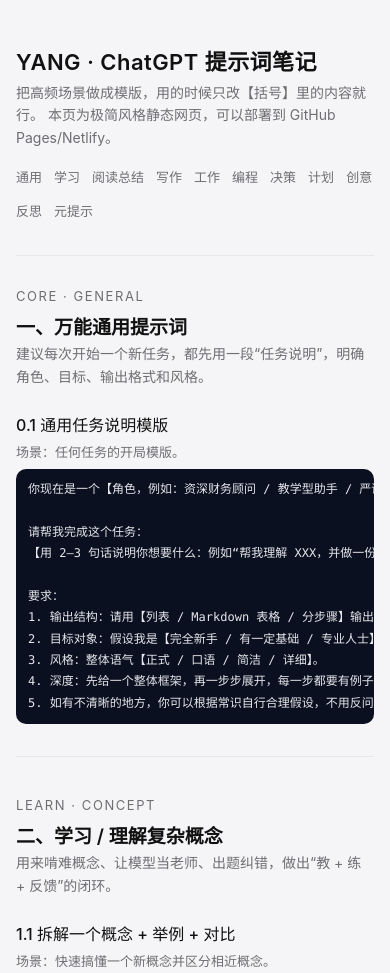
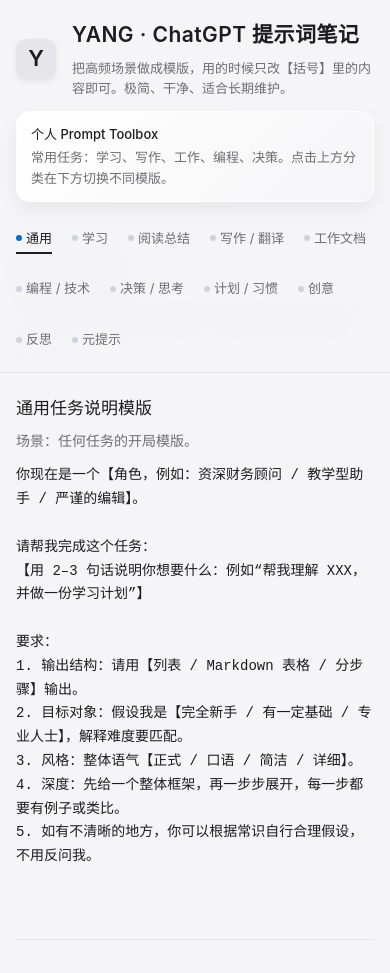
Before and after one commit to Ricardo-Yang/T1, a plain HTML site: page index.html in a window 390 px wide. Shown: the top 973 px of the page. Drawn offline with Linux system fonts and the light colour scheme.

Commit message:
Update index.html

```diff
--- a/index.html
+++ b/index.html
@@ -8,18 +8,18 @@
   <style>
     :root {
       --bg: #f5f5f7;
-      --card-bg: #ffffff;
+      --text-main: #1d1d1f;
+      --text-muted: #6e6e73;
       --border: #e5e5ea;
-      --text-main: #111111;
-      --text-muted: #6e6e73;
       --link: #0070c9;
+      --accent: #0070c9;
     }
 
     * {
       box-sizing: border-box;
     }
 
-    body {
+    html, body {
       margin: 0;
       padding: 0;
       font-family: -apple-system, BlinkMacSystemFont, "SF Pro Text",
@@ -29,170 +29,340 @@
       -webkit-font-smoothing: antialiased;
     }
 
+    body {
+      font-size: 16px;
+      line-height: 1.6;
+    }
+
+    /* 顶部固定头部 + 导航 */
+    .site-header {
+      position: fixed;
+      top: 0;
+      left: 0;
+      right: 0;
+      background: rgba(245, 245, 247, 0.96);
+      backdrop-filter: blur(18px);
+      border-bottom: 1px solid var(--border);
+      z-index: 10;
+    }
+
+    .header-inner {
+      max-width: 960px;
+      margin: 0 auto;
+      padding: 18px 16px 16px;
+    }
+
+    .brand-row {
+      display: flex;
+      align-items: center;
+      gap: 16px;
+    }
+
+    /* 顶部图标：灰底 + 黑字 Y2 */
+    .brand-mark {
+      width: 40px;
+      height: 40px;
+      border-radius: 10px;
+      background: #e5e5ea; /* 苹果风浅灰 */
+      display: flex;
+      align-items: center;
+      justify-content: center;
+      font-size: 22px;
+      font-weight: 600;
+      color: #1d1d1f;
+      box-shadow: 0 2px 6px rgba(0, 0, 0, 0.08);
+      flex-shrink: 0;
+    }
+
+    .title-block {
+      display: flex;
+      flex-direction: column;
+      gap: 2px;
+    }
+
+    .site-title {
+      font-size: 24px;
+      font-weight: 600;
+      letter-spacing: 0.02em;
+      margin: 0;
+    }
+
+    .site-subtitle {
+      margin: 0;
+      margin-top: 4px;
+      font-size: 14px;
+      color: var(--text-muted);
+      max-width: 560px;
+    }
+
+    /* 顶部小卡片：作为简洁的“图片/模块” */
+    .hero-card {
+      margin-top: 16px;
+      padding: 12px 14px;
+      border-radius: 14px;
+      border: 1px solid rgba(255, 255, 255, 0.8);
+      background: linear-gradient(135deg, #ffffff, #f5f5f7);
+      box-shadow: 0 8px 20px rgba(0, 0, 0, 0.06);
+      display: flex;
+      align-items: center;
+      gap: 10px;
+    }
+
+    .hero-text {
+      display: flex;
+      flex-direction: column;
+      gap: 2px;
+      font-size: 13px;
+    }
+
+    .hero-title {
+      font-weight: 500;
+    }
+
+    .hero-desc {
+      color: var(--text-muted);
+    }
+
+    .site-nav {
+      margin-top: 22px;
+      display: flex;
+      flex-wrap: wrap;
+      gap: 20px;
+      font-size: 13px;
+    }
+
+    .nav-link {
+      border: none;
+      background: none;
+      padding: 4px 0;
+      margin: 0;
+      font: inherit;
+      color: var(--text-muted);
+      cursor: pointer;
+      border-bottom: 2px solid transparent;
+      display: inline-flex;
+      align-items: center;
+      gap: 4px;
+    }
+
+    .nav-dot {
+      width: 6px;
+      height: 6px;
+      border-radius: 999px;
+      background: #d0d3da;
+    }
+
+    .nav-link:hover {
+      color: var(--text-main);
+    }
+
+    .nav-link.active {
+      color: var(--text-main);
+      border-color: var(--text-main);
+    }
+
+    .nav-link.active .nav-dot {
+      background: var(--accent);
+    }
+
+    /* 主体内容：预留头部高度 + 适当间距 */
     .page {
       max-width: 960px;
       margin: 0 auto;
-      padding: 32px 16px 64px;
+      padding: 210px 16px 64px;
     }
 
-    header {
-      padding: 12px 0 32px;
+    section {
+      display: none;
+      margin-bottom: 56px;
+      padding-bottom: 36px;
       border-bottom: 1px solid var(--border);
     }
 
-    .site-title {
-      font-size: 28px;
-      font-weight: 600;
-      letter-spacing: 0.02em;
-    }
-
-    .site-subtitle {
-      margin-top: 6px;
-      font-size: 14px;
-      color: var(--text-muted);
-      max-width: 540px;
-      line-height: 1.6;
-    }
-
-    nav {
-      margin-top: 18px;
-      display: flex;
-      flex-wrap: wrap;
-      gap: 12px;
-      font-size: 13px;
-    }
-
-    nav a {
-      color: var(--text-muted);
-      text-decoration: none;
-      padding-bottom: 2px;
-      border-bottom: 1px solid transparent;
-    }
-
-    nav a:hover {
-      color: var(--text-main);
-      border-color: var(--border);
-    }
-
-    main {
-      margin-top: 32px;
-    }
-
-    section {
-      margin-bottom: 40px;
-      padding-bottom: 24px;
-      border-bottom: 1px solid var(--border);
+    section.active {
+      display: block;
     }
 
     section:last-of-type {
       border-bottom: none;
+      padding-bottom: 0;
+      margin-bottom: 32px;
     }
 
     .section-label {
-      font-size: 13px;
+      font-size: 12px;
       text-transform: uppercase;
-      letter-spacing: 0.12em;
+      letter-spacing: 0.14em;
       color: var(--text-muted);
-      margin-bottom: 8px;
+      margin-bottom: 12px;
+      display: inline-flex;
+      align-items: center;
+      gap: 8px;
+    }
+
+    .section-dot {
+      width: 8px;
+      height: 8px;
+      border-radius: 999px;
+      background: radial-gradient(circle at 30% 0%, #e0ecff, #4c6fff);
     }
 
     h2 {
       font-size: 22px;
-      margin: 0 0 4px;
+      margin: 0 0 10px;
       font-weight: 600;
     }
 
     .section-desc {
-      font-size: 14px;
+      font-size: 15px;
       color: var(--text-muted);
-      margin: 0 0 16px;
-      line-height: 1.6;
-      max-width: 640px;
+      margin: 0 0 30px;
+      max-width: 660px;
     }
 
     h3 {
-      font-size: 17px;
-      margin: 24px 0 6px;
+      font-size: 18px;
+      margin: 32px 0 8px;
       font-weight: 500;
     }
 
-    .prompt-note {
-      font-size: 13px;
-      color: var(--text-muted);
-      margin: 0 0 8px;
+    /* 第一条提示词略微缩小顶部间距 */
+    h3:first-of-type {
+      margin-top: 4px;
     }
 
+    .prompt-note {
+      font-size: 14px;
+      color: var(--text-muted);
+      margin: 0 0 12px;
+    }
+
+    /* 提示词区：无框线，正常正文，增大模块间距 */
     pre {
-      margin: 0 0 8px;
-      background: #0b1020;
-      color: #e5e7eb;
-      padding: 10px 12px;
-      border-radius: 10px;
-      font-size: 12px;
+      margin: 0 0 34px;
+      background: transparent;
+      color: var(--text-main);
+      padding: 0;
+      border-radius: 0;
+      border: none;
+      font-size: 15px;
       line-height: 1.7;
-      overflow-x: auto;
+      white-space: pre-wrap;
     }
 
     code {
-      font-family: ui-monospace, SFMono-Regular, Menlo, Monaco, Consolas,
-        "Liberation Mono", "Courier New", monospace;
-      white-space: pre;
+      font-family: inherit;
     }
 
-    .footer {
-      margin-top: 40px;
-      padding-top: 16px;
-      border-top: 1px solid var(--border);
-      font-size: 12px;
-      color: var(--text-muted);
+    a {
+      color: var(--link);
+      text-decoration: none;
+    }
+
+    a:hover {
+      text-decoration: underline;
     }
 
     @media (max-width: 640px) {
       .site-title {
-        font-size: 22px;
+        font-size: 21px;
+      }
+      .site-subtitle {
+        font-size: 13px;
+      }
+      .hero-card {
+        margin-top: 12px;
       }
       h2 {
-        font-size: 19px;
+        font-size: 20px;
       }
       h3 {
-        font-size: 16px;
+        font-size: 17px;
+      }
+      .section-desc {
+        font-size: 14px;
+      }
+      pre {
+        font-size: 14px;
+      }
+      .page {
+        padding-top: 220px;
       }
     }
   </style>
 </head>
 <body>
-  <div class="page">
-    <header>
-      <div class="site-title">YANG · ChatGPT 提示词笔记</div>
-      <div class="site-subtitle">
-        把高频场景做成模版，用的时候只改【括号】里的内容就行。
-        本页为极简风格静态网页，可以部署到 GitHub Pages/Netlify。
+  <!-- 顶部固定：标题 + 导航 + 小卡片 -->
+  <header class="site-header">
+    <div class="header-inner">
+      <div class="brand-row">
+        <div class="brand-mark">Y</div>
+        <div class="title-block">
+          <h1 class="site-title">YANG · ChatGPT 提示词笔记</h1>
+          <p class="site-subtitle">
+            把高频场景做成模版，用的时候只改【括号】里的内容即可。极简、干净、适合长期维护。
+          </p>
         </div>
-      <nav>
-        <a href="#general">通用</a>
-        <a href="#learning">学习</a>
-        <a href="#reading">阅读总结</a>
-        <a href="#writing">写作</a>
-        <a href="#work">工作</a>
-        <a href="#code">编程</a>
-        <a href="#decision">决策</a>
-        <a href="#plan">计划</a>
-        <a href="#idea">创意</a>
-        <a href="#reflect">反思</a>
-        <a href="#meta">元提示</a>
+      </div>
+
+      <div class="hero-card">
+        <div class="hero-text">
+          <div class="hero-title">个人 Prompt Toolbox</div>
+          <div class="hero-desc">常用任务：学习、写作、工作、编程、决策。点击上方分类在下方切换不同模版。</div>
+        </div>
+      </div>
+
+      <nav class="site-nav">
+        <button class="nav-link active" data-section="general">
+          <span class="nav-dot"></span> 通用
+        </button>
+        <button class="nav-link" data-section="learning">
+          <span class="nav-dot"></span> 学习
+        </button>
+        <button class="nav-link" data-section="reading">
+          <span class="nav-dot"></span> 阅读总结
+        </button>
+        <button class="nav-link" data-section="writing">
+          <span class="nav-dot"></span> 写作 / 翻译
+        </button>
+        <button class="nav-link" data-section="work">
+          <span class="nav-dot"></span> 工作文档
+        </button>
+        <button class="nav-link" data-section="code">
+          <span class="nav-dot"></span> 编程 / 技术
+        </button>
+        <button class="nav-link" data-section="decision">
+          <span class="nav-dot"></span> 决策 / 思考
+        </button>
+        <button class="nav-link" data-section="plan">
+          <span class="nav-dot"></span> 计划 / 习惯
+        </button>
+        <button class="nav-link" data-section="idea">
+          <span class="nav-dot"></span> 创意
+        </button>
+        <button class="nav-link" data-section="reflect">
+          <span class="nav-dot"></span> 反思
+        </button>
+        <button class="nav-link" data-section="meta">
+          <span class="nav-dot"></span> 元提示
+        </button>
       </nav>
+    </div>
   </header>
 
-    <main>
+  <!-- 主体内容：每个 section 相当于一个“界面” -->
+  <main class="page">
     <!-- 通用 -->
-      <section id="general">
-        <div class="section-label">Core · General</div>
-        <h2>一、万能通用提示词</h2>
+    <section data-section="general" class="active">
+      <div class="section-label">
+        <span class="section-dot"></span> Core · General
+      </div>
+      <h2>通用提示词</h2>
       <p class="section-desc">
-          建议每次开始一个新任务，都先用一段“任务说明”，明确角色、目标、输出格式和风格。
+        每次开始一个新任务，都可以先用一段“任务说明”，明确角色、目标、输出格式和风格，让后面的回答更加稳定、可控。
       </p>
 
-        <h3>0.1 通用任务说明模版</h3>
+      <h3>通用任务说明模版</h3>
       <p class="prompt-note">场景：任何任务的开局模版。</p>
       <pre><code>你现在是一个【角色，例如：资深财务顾问 / 教学型助手 / 严谨的编辑】。
 
@@ -208,14 +378,16 @@
     </section>
 
     <!-- 学习 / 理解 -->
-      <section id="learning">
-        <div class="section-label">Learn · Concept</div>
-        <h2>二、学习 / 理解复杂概念</h2>
+    <section data-section="learning">
+      <div class="section-label">
+        <span class="section-dot"></span> Learn · Concept
+      </div>
+      <h2>学习 / 理解复杂概念</h2>
       <p class="section-desc">
-          用来啃难概念、让模型当老师、出题纠错，做出“教 + 练 + 反馈”的闭环。
+        用来啃难概念、让模型当老师、出题纠错，做出“教 + 练 + 反馈”的闭环，让学习更加系统。
       </p>
 
-        <h3>1.1 拆解一个概念 + 举例 + 对比</h3>
+      <h3>拆解一个概念 + 举例 + 对比</h3>
       <p class="prompt-note">场景：快速搞懂一个新概念并区分相近概念。</p>
       <pre><code>请用“教新手”的方式，帮我理解【概念，例如：通货膨胀 / 贴现率 / PLC 扫描周期】。
 
@@ -226,7 +398,7 @@
 4. 选 2–3 个容易混淆的概念（如果有），做一个对比表：列出“相同点 / 不同点 / 适用场景”。
 5. 最后给我 3 个自测问题，用来检查我是不是真的理解了。</code></pre>
 
-        <h3>1.2 让模型当你的私人老师（分阶段教学）</h3>
+      <h3>让模型当你的私人老师（分阶段教学）</h3>
       <p class="prompt-note">场景：系统学习一门新学科。</p>
       <pre><code>你现在是我的【学科，例如：宏观经济 / 股票投资 / 电气工程基础】私人老师。
 
@@ -241,7 +413,7 @@
 3. 给出一套【7 天】的学习计划：每天学什么、练什么，大概需要多久。
 4. 每天末尾设计 3–5 个小题目，让我自测。</code></pre>
 
-        <h3>1.3 问答式辅导 + 纠错</h3>
+      <h3>问答式辅导 + 纠错</h3>
       <p class="prompt-note">场景：做类似“刷题 + 讲解”的自适应练习。</p>
       <pre><code>接下来请你用“出题 + 纠错”的方式教我【主题】。
 
@@ -257,14 +429,16 @@
     </section>
 
     <!-- 阅读 / 总结 -->
-      <section id="reading">
-        <div class="section-label">Read · Notes</div>
-        <h2>三、阅读 / 总结 / 做笔记</h2>
+    <section data-section="reading">
+      <div class="section-label">
+        <span class="section-dot"></span> Read · Notes
+      </div>
+      <h2>阅读 / 总结 / 做笔记</h2>
       <p class="section-desc">
-          处理长文、报告、论文、聊天记录，变成结构化笔记与逻辑图。
+        用于处理长文、报告、论文、聊天记录，把碎片信息变成结构化的知识与可复用的笔记。
       </p>
 
-        <h3>2.1 长文总结 + 多层级笔记</h3>
+      <h3>长文总结 + 多层级笔记</h3>
       <p class="prompt-note">场景：阅读论文、长文章、报告时做学习型笔记。</p>
       <pre><code>下面是我要阅读的内容（可能比较长）：
 【粘贴文章 / 报告 / 对话】
@@ -275,7 +449,7 @@
 3. 用表格列出：每个关键概念 → 一句话解释 → 文中对应的重要结论。
 4. 最后给我 5 个讨论问题，帮助我在之后继续思考和延伸。</code></pre>
 
-        <h3>2.2 把逻辑结构画出来</h3>
+      <h3>把逻辑结构画出来</h3>
       <p class="prompt-note">场景：看一段观点/分析，想搞清楚逻辑链条。</p>
       <pre><code>请帮我分析下面这段内容的逻辑结构：
 【粘贴内容】
@@ -287,14 +461,16 @@
     </section>
 
     <!-- 写作 / 翻译 -->
-      <section id="writing">
-        <div class="section-label">Write · Edit</div>
-        <h2>四、写作 / 改写 / 翻译</h2>
+    <section data-section="writing">
+      <div class="section-label">
+        <span class="section-dot"></span> Write · Edit
+      </div>
+      <h2>写作 / 改写 / 翻译</h2>
       <p class="section-desc">
-          先自己写，再让模型帮你改结构、改表达、改逻辑，是最稳妥的用法。
+        先自己写，再让模型帮你改结构、改表达、改逻辑，让输出既像你自己的风格，又更专业。
       </p>
 
-        <h3>3.1 提升一段文字的质量（保持原意）</h3>
+      <h3>提升一段文字的质量（保持原意）</h3>
       <p class="prompt-note">场景：简历、汇报、电邮等文本优化。</p>
       <pre><code>下面是一段我自己写的内容，用于【场景，例如：求职简历 / 工作汇报 / 电邮】：
 
@@ -306,7 +482,7 @@
 3. 指出你做了哪些主要修改（用要点列出：例如“语气更专业”“逻辑顺序调整”等）。
 4. 如果有明显信息缺失，请列出建议我补充的点，而不是自己瞎编。</code></pre>
 
-        <h3>3.2 先定结构再扩写</h3>
+      <h3>先定结构再扩写</h3>
       <p class="prompt-note">场景：写长文 / 总结 / 项目复盘时先要大纲。</p>
       <pre><code>我想写一篇关于【主题，例如：我这一年的成长 / 某个项目总结 / 某个知识点】的文章，目标读者是【对象】，大概【字数】。
 
@@ -316,7 +492,7 @@
 3. 在我确认大纲后，再按大纲逐段帮我扩写。
 （先不要直接写全文，请先给大纲。）</code></pre>
 
-        <h3>3.3 多种语气版本</h3>
+      <h3>多种语气版本</h3>
       <p class="prompt-note">场景：同一内容，用不同语气对不同对象说。</p>
       <pre><code>下面这段话请帮我改写成 3 个版本：正式商务 / 朋友聊天式 / 简洁干练式。
 
@@ -327,7 +503,7 @@
 1. 不要改变事实信息。
 2. 仅调整语气、措辞和长短句的节奏。</code></pre>
 
-        <h3>3.4 保留语气的翻译（中 ↔ 英）</h3>
+      <h3>保留语气的翻译（中 ↔ 英）</h3>
       <p class="prompt-note">场景：求职邮件、工作汇报、学术写作等中英互译。</p>
       <pre><code>请把下面这段【中文/英文】翻译成【目标语言】，场景是【求职邮件 / 工作汇报 / 学术写作 / 轻松聊天】。
 
@@ -341,14 +517,16 @@
     </section>
 
     <!-- 工作 -->
-      <section id="work">
-        <div class="section-label">Work · Docs</div>
-        <h2>五、工作 / 文档 / 报告</h2>
+    <section data-section="work">
+      <div class="section-label">
+        <span class="section-dot"></span> Work · Docs
+      </div>
+      <h2>工作 / 文档 / 报告</h2>
       <p class="section-desc">
-          项目复盘、工作总结、会议纪要、简历优化，直接变成日常工作流。
+        项目复盘、工作总结、会议纪要、简历优化，把日常工作内容全部模板化。
       </p>
 
-        <h3>4.1 项目复盘 / 工作总结</h3>
+      <h3>项目复盘 / 工作总结</h3>
       <p class="prompt-note">场景：写项目复盘、月度/年度总结。</p>
       <pre><code>我想写一篇【项目复盘 / 月度总结 / 年度总结】，对象是【领导 / 同事 / HR】，内容大致如下：
 【简单描述项目或这一段时间做的事】
@@ -358,7 +536,7 @@
 2. 在每一部分下帮我列出可以写的要点提示（用问题形式提醒我补充信息）。
 3. 在我补充完信息后，再帮我生成可直接使用的一篇完整文字。</code></pre>
 
-        <h3>4.2 会议纪要 / 讨论整理</h3>
+      <h3>会议纪要 / 讨论整理</h3>
       <p class="prompt-note">场景：把零散会议记录整理成正式纪要。</p>
       <pre><code>下面是我们开会时的零散记录：
 【粘贴会议记录或聊天记录】
@@ -369,7 +547,7 @@
 3. 已形成的决策 / 结论。
 4. 待办事项（每条包含：负责人、deadline、产出物）。</code></pre>
 
-        <h3>4.3 简历优化提示词</h3>
+      <h3>简历优化提示词</h3>
       <p class="prompt-note">场景：针对某一段经历做 STAR + 量化优化。</p>
       <pre><code>下面是我简历中的一段经历：
 【粘贴经历】
@@ -382,14 +560,16 @@
     </section>
 
     <!-- 编程 -->
-      <section id="code">
-        <div class="section-label">Code · Tech</div>
-        <h2>六、编程 / 技术类</h2>
+    <section data-section="code">
+      <div class="section-label">
+        <span class="section-dot"></span> Code · Tech
+      </div>
+      <h2>编程 / 技术类</h2>
       <p class="section-desc">
         即使没有基础，也可以用自然语言描述需求，让模型写示例代码、解释报错。
       </p>
 
-        <h3>5.1 自然语言 → 示例代码</h3>
+      <h3>自然语言 → 示例代码</h3>
       <p class="prompt-note">场景：用中文描述想要的功能，让模型写代码。</p>
       <pre><code>我在学【语言/技术栈，例如 Python / C / PLC 编程】，现在想实现这个功能：
 【用自然语言描述你想做什么】
@@ -400,7 +580,7 @@
 3. 用通俗语言解释这段代码的整体思路和关键语句。
 4. 提出 2–3 个小练习，帮助我在这个基础上改进或扩展功能。</code></pre>
 
-        <h3>5.2 让模型帮你读代码</h3>
+      <h3>让模型帮你读代码</h3>
       <p class="prompt-note">场景：看不懂别人代码时。</p>
       <pre><code>下面是一段我看不太懂的代码（语言：【语言】）：
 
@@ -412,7 +592,7 @@
 3. 指出潜在的问题或风险（如果有）。
 4. 提一个“如何改写得更清晰”的建议，并给一个改写示例。</code></pre>
 
-        <h3>5.3 bug 分析提示词</h3>
+      <h3>bug 分析提示词</h3>
       <p class="prompt-note">场景：代码报错，想快速定位和修复。</p>
       <pre><code>我在运行下面这段代码时遇到错误：
 
@@ -430,14 +610,16 @@
     </section>
 
     <!-- 决策 -->
-      <section id="decision">
-        <div class="section-label">Decide · Think</div>
-        <h2>七、思考 / 决策 / 方案对比</h2>
+    <section data-section="decision">
+      <div class="section-label">
+        <span class="section-dot"></span> Decide · Think
+      </div>
+      <h2>思考 / 决策 / 方案对比</h2>
       <p class="section-desc">
         把模型当理性顾问：帮你拆维度、做方案对比、找薄弱假设。
       </p>
 
-        <h3>6.1 系统决策分析模版</h3>
+      <h3>系统决策分析模版</h3>
       <p class="prompt-note">场景：多个方案之间做选择。</p>
       <pre><code>我现在需要在几个选项之间做选择，主题是：【例如 换工作 / 学什么专业 / 选择哪种投资方式】。
 
@@ -452,7 +634,7 @@
 3. 提出你认为我容易忽略的隐性成本或风险。
 4. 不需要直接替我做决定，但可以给一套“如何做出适合自己的选择”的步骤建议。</code></pre>
 
-        <h3>6.2 质疑我的想法（反向检验）</h3>
+      <h3>质疑我的想法（反向检验）</h3>
       <p class="prompt-note">场景：对自己的想法做压力测试。</p>
       <pre><code>我现在有一个想法 / 结论：
 【写下你的观点或计划】
@@ -465,14 +647,16 @@
     </section>
 
     <!-- 计划 / 习惯 -->
-      <section id="plan">
-        <div class="section-label">Plan · Habit</div>
-        <h2>八、规划 / 学习计划 / 习惯</h2>
+    <section data-section="plan">
+      <div class="section-label">
+        <span class="section-dot"></span> Plan · Habit
+      </div>
+      <h2>规划 / 学习计划 / 习惯</h2>
       <p class="section-desc">
-          学什么、怎么学、多长时间学完，可以交给模型先帮你倒推拆解。
+        学什么、怎么学、多长时间学完，可以交给模型先帮你倒推拆解，再落成具体计划。
       </p>
 
-        <h3>7.1 制定学习计划</h3>
+      <h3>制定学习计划</h3>
       <p class="prompt-note">场景：21 天/3 个月系统学一门新东西。</p>
       <pre><code>我想在【时间，例如 21 天 / 3 个月】内，在每天【1–2 小时】的时间里，系统学习【主题，例如：宏观经济 / 股票入门 / PLC / 英语口语】。
 
@@ -484,7 +668,7 @@
 3. 制定一个按天/按周的学习计划表：每天/每周的任务、建议时长、对应资源类型（书/视频/练习）。
 4. 给出一个“复盘模版”，告诉我每周结束时应该怎么检查自己的进度和理解。</code></pre>
 
-        <h3>7.2 倒推目标</h3>
+      <h3>倒推目标</h3>
       <p class="prompt-note">场景：先写目标，再拆里程碑和行动。</p>
       <pre><code>我的目标是：【写清楚，例如 1 年内找到测试工程师职位 / 半年内能看懂财报 / 3 个月内体重增加 5kg】。
 
@@ -495,14 +679,16 @@
     </section>
 
     <!-- 创意 -->
-      <section id="idea">
-        <div class="section-label">Idea · Brainstorm</div>
-        <h2>九、创意 / 头脑风暴</h2>
+    <section data-section="idea">
+      <div class="section-label">
+        <span class="section-dot"></span> Idea · Brainstorm
+      </div>
+      <h2>创意 / 头脑风暴</h2>
       <p class="section-desc">
-          命名、活动、功能、品牌，先大规模发散，再收敛总结规律。
+        命名、活动、功能、品牌，先大规模发散，再收敛总结规律，形成自己的“创意库”。
       </p>
 
-        <h3>8.1 批量生成创意 + 分类</h3>
+      <h3>批量生成创意 + 分类</h3>
       <p class="prompt-note">场景：店名、课程名、活动方案、功能点等。</p>
       <pre><code>我需要围绕【主题，例如：店铺名字 / 课程名字 / 活动方案 / 产品功能】进行头脑风暴。
 
@@ -514,14 +700,16 @@
     </section>
 
     <!-- 反思 -->
-      <section id="reflect">
-        <div class="section-label">Reflect · Self</div>
-        <h2>十、个人反思 / 元认知</h2>
+    <section data-section="reflect">
+      <div class="section-label">
+        <span class="section-dot"></span> Reflect · Self
+      </div>
+      <h2>个人反思 / 元认知</h2>
       <p class="section-desc">
-          把脑子里的糊糊拆成“事实–想法–情绪”，再找新的视角和行动。
+        把脑子里的糊糊拆成“事实–想法–情绪”，再找新的视角和行动方案，帮自己冷静下来。
       </p>
 
-        <h3>9.1 梳理一件事：事实-想法-感受</h3>
+      <h3>梳理一件事：事实 · 想法 · 感受</h3>
       <p class="prompt-note">场景：遇到困扰，想理清楚自己到底在想什么。</p>
       <pre><code>我想梳理一件让我有点困扰的事情：
 
@@ -535,14 +723,16 @@
     </section>
 
     <!-- 元提示 -->
-      <section id="meta">
-        <div class="section-label">Meta · Answer</div>
-        <h2>十一、元提示词：让回答更好用</h2>
+    <section data-section="meta">
+      <div class="section-label">
+        <span class="section-dot"></span> Meta · Answer
+      </div>
+      <h2>元提示词：让回答更好用</h2>
       <p class="section-desc">
-          给模型“回答规范”，让任何问题的输出都更结构化、可复用。
+        给模型“回答规范”，让任何问题的输出都有概览、大纲、展开和自查，方便复用。
       </p>
 
-        <h3>10.1 要求“先给框架，再展开”和“自查”</h3>
+      <h3>要求“先给框架，再展开”和“自查”</h3>
       <p class="prompt-note">场景：希望回答都有概览 + 大纲 + 展开 + 自查。</p>
       <pre><code>请按以下流程回答我的任何问题：
 
@@ -556,10 +746,30 @@
     </section>
   </main>
 
-    <div class="footer">
-      本页为静态极简网页，可以直接部署到 GitHub Pages 或 Netlify。<br>
-      你可以自由增删提示词，或复制本文件改成自己的版本。
-    </div>
-  </div>
+  <script>
+    // 简单的“多界面切换”：点击目录按钮，显示对应 section
+    document.addEventListener('DOMContentLoaded', function () {
+      const links = document.querySelectorAll('.nav-link');
+      const sections = document.querySelectorAll('section[data-section]');
+
+      function showSection(name) {
+        sections.forEach(sec => {
+          sec.classList.toggle('active', sec.dataset.section === name);
+        });
+        window.scrollTo(0, 0);
+      }
+
+      links.forEach(link => {
+        link.addEventListener('click', () => {
+          const target = link.dataset.section;
+          links.forEach(l => l.classList.toggle('active', l === link));
+          showSection(target);
+        });
+      });
+
+      const first = links[0];
+      if (first) first.click();
+    });
+  </script>
 </body>
 </html>
```
Lines whose indentation alone changed are shown as unchanged.
